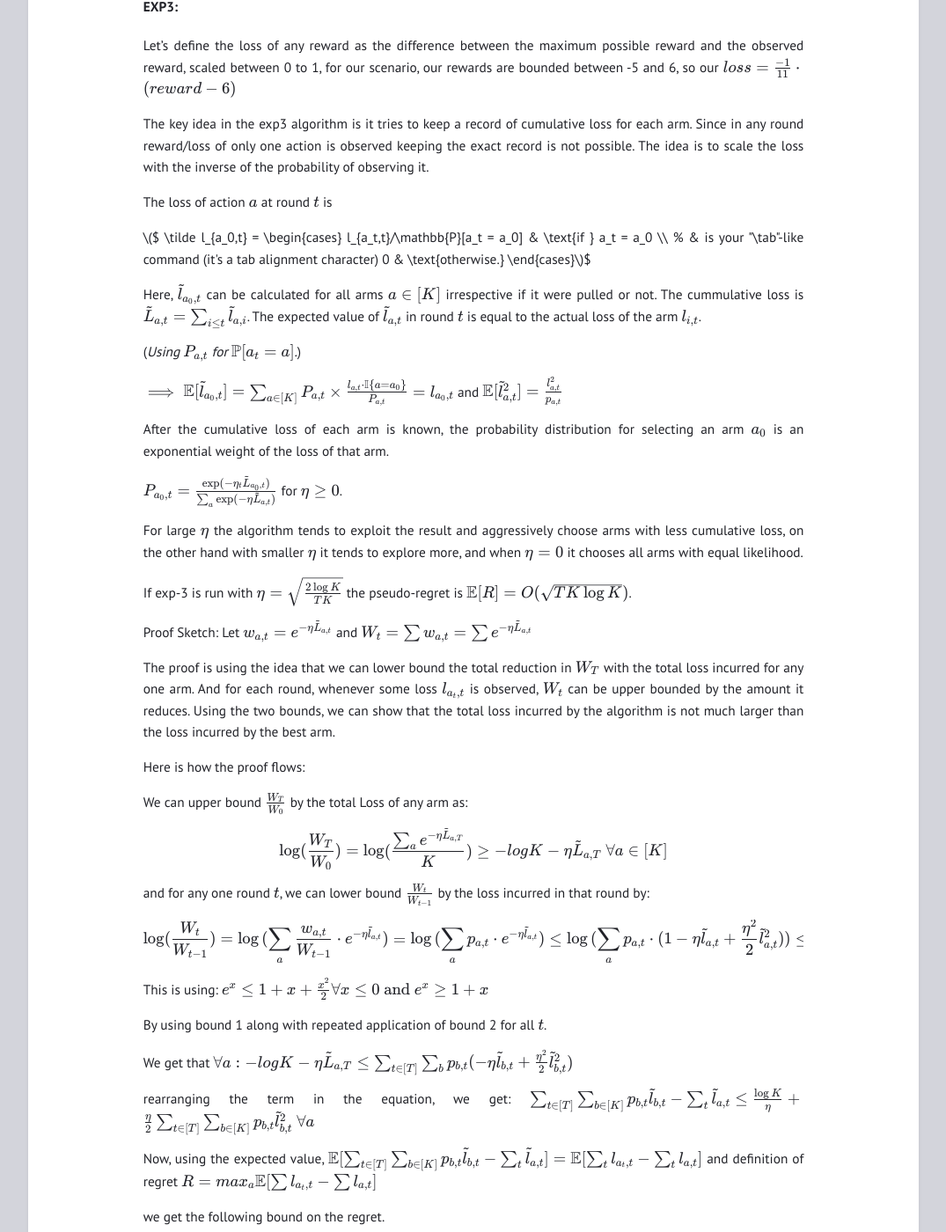
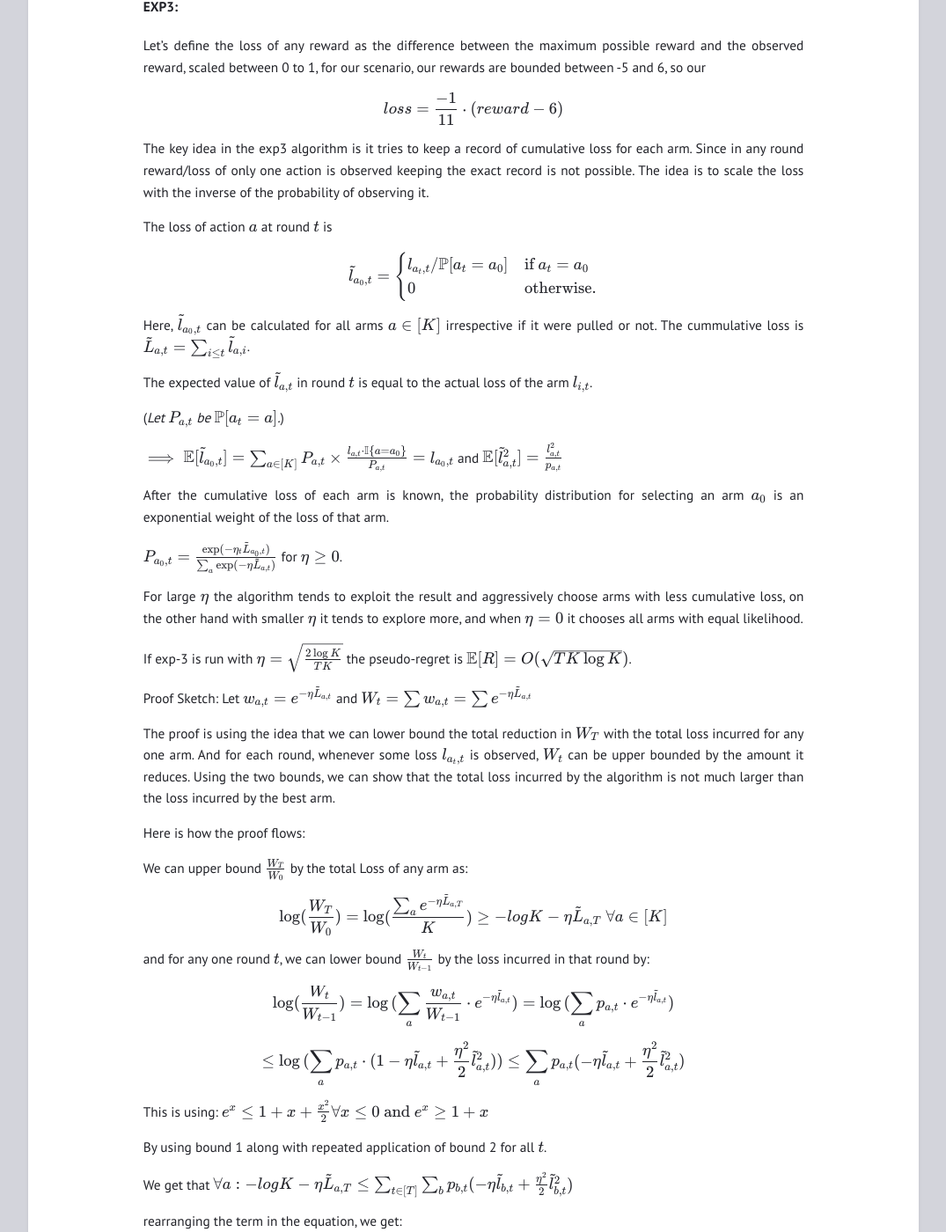
Before and after one commit to ayushbatra/ayushbatra.github.io, a Jekyll site: the page built from _posts/2023-01-03-multiarmedbandits.md, in a window 1280 px wide and 1400 px high, scrolled down 6605 px. Shown: the whole window at 88% size, without its empty margins (102-1177 px from the left). Built offline with Jekyll 4.4.1, drawn with Linux system fonts in a browser that asks for light colours; some of the changed text lies outside the part shown.

Commit message:
Update 2023-01-03-multiarmedbandits.md

```diff
--- a/_posts/2023-01-03-multiarmedbandits.md
+++ b/_posts/2023-01-03-multiarmedbandits.md
@@ -260,23 +260,27 @@ In adversarial bandits, pseudo-regret is defined as the deficit suffered from th
 $$E[R] = \max_{a\in[K]}\mathbb{E}\big[ \sum_{t\in[T]}X_{a,t} - \sum_{t\in[T]}X_{a_t,t} \big]$$
 
 #### EXP3:
-Let's define the loss of any reward as the difference between the maximum possible reward and the observed reward, scaled between 0 to 1, for our scenario, our rewards are bounded between -5 and 6, so our $$loss = \frac{-1}{11}\cdot(reward-6)$$
+Let's define the loss of any reward as the difference between the maximum possible reward and the observed reward, scaled between 0 to 1, for our scenario, our rewards are bounded between -5 and 6, so our
+
+$$loss = \frac{-1}{11}\cdot(reward-6)$$
 
 The key idea in the exp3 algorithm is it tries to keep a record of cumulative loss for each arm. Since in any round reward/loss of only one action is observed keeping the exact record is not possible. The idea is to scale the loss with the inverse of the probability of observing it.
 
 The loss of action $$a$$ at round $$t$$ is
 
-$$$
-\tilde l_{a_0,t} = \begin{cases}
+
+$$\tilde l_{a_0,t} = \begin{cases}
     l_{a_t,t}/\mathbb{P}[a_t = a_0] & \text{if } a_t = a_0 \\ % & is your "\tab"-like command (it's a tab alignment character)
     0 & \text{otherwise.}
-\end{cases}
-$$$
+\end{cases}$$
 
-Here, $$\tilde l_{a_0,t}$$ can be calculated for all arms $$a\in[K]$$ irrespective if it were pulled or not. The cummulative loss is $$\tilde L_{a,t} = \sum_{i\leq t}\tilde l_{a,i}$$.
+
+Here, $$\tilde l_{a_0,t}$$ can be calculated for all arms $$a\in[K]$$ irrespective if it were pulled or not.
+The cummulative loss is $$\tilde L_{a,t} = \sum_{i\leq t}\tilde l_{a,i}$$.
+
 The expected value of $$\tilde l_{a,t}$$ in round $$t$$ is equal to the actual loss of the arm $$l_{i,t}$$.
 
-(*Using $$P_{a,t}$$ for $$\mathbb{P}[a_t = a]$$.*)
+(*Let $$P_{a,t}$$ be $$\mathbb{P}[a_t = a]$$.*)
 
 $$\implies \mathbb{E}[ \tilde l_{a_0,t}] = \sum_{a\in[K]} P_{a,t} \times \frac{l_{a,t}\cdot \mathbb{I}\{a=a_0\}}{P_{a,t}} = l_{a_0,t}$$ and $$\mathbb E[\tilde l_{a,t}^2] = \frac{l_{a,t}^2}{p_{a,t}}$$
 
@@ -300,7 +304,9 @@ $$\log(\frac{W_T}{W_0}) = \log(\frac{\sum_a e^{-\eta \tilde L_{a,T}}}{K}) \geq -
 
 and for any one round $$t$$, we can lower bound $$\frac {W_t}{W_{t-1}}$$ by the loss incurred in that round by:
 
-$$\log(\frac{W_t}{W_{t-1}}) = \log{( \sum_a \frac{w_{a,t}}{W_{t-1}}\cdot e^{-\eta\tilde l_{a,t}}  )}=\log{( \sum_a p_{a,t}\cdot e^{-\eta\tilde l_{a,t}}  )} \leq \log{( \sum_a p_{a,t}\cdot (1-\eta\tilde l_{a,t}+\frac{\eta^2}{2}\tilde l_{a,t}^2)  )}\leq \sum_a p_{a,t}(-\eta\tilde l_{a,t}+\frac{\eta^2}{2}\tilde l_{a,t}^2)$$
+$$\log(\frac{W_t}{W_{t-1}}) = \log{( \sum_a \frac{w_{a,t}}{W_{t-1}}\cdot e^{-\eta\tilde l_{a,t}}  )}=\log{( \sum_a p_{a,t}\cdot e^{-\eta\tilde l_{a,t}}  )}$$
+
+$$\leq \log{( \sum_a p_{a,t}\cdot (1-\eta\tilde l_{a,t}+\frac{\eta^2}{2}\tilde l_{a,t}^2)  )}\leq \sum_a p_{a,t}(-\eta\tilde l_{a,t}+\frac{\eta^2}{2}\tilde l_{a,t}^2)$$
 
 This is using: $$e^x \leq 1+x+\frac{x^2}{2}\forall x \leq 0\text{ and }e^x \geq 1+x$$
 
@@ -308,9 +314,13 @@ By using bound 1 along with repeated application of bound 2 for all $$t$$.
 
 We get that  $$\forall a: -log K - \eta \tilde L_{a,T} \leq \sum_{t\in[T]}\sum_b p_{b,t}(-\eta\tilde l_{b,t}+\frac{\eta^2}{2}\tilde l_{b,t}^2)$$
 
-rearranging the term in the equation, we get: $$\sum_{t\in[T]}\sum_{b\in[K]}p_{b,t}\tilde l_{b,t} - \sum_t \tilde l_{a,t} \leq \frac{\log K}{\eta} + \frac{\eta}{2}\sum_{t\in[T]}\sum_{b\in[K]}p_{b,t}\tilde l_{b,t}^2\text{  } \forall a$$
+rearranging the term in the equation, we get:
 
-Now, using the expected value, $$\mathbb E[\sum_{t\in[T]}\sum_{b\in[K]}p_{b,t}\tilde l_{b,t} - \sum_t \tilde l_{a,t}] = \mathbb E[\sum_t l_{a_t,t} - \sum_t l_{a,t}]$$ and definition of regret $$R = max_a\mathbb E[\sum l_{a_t,t} - \sum l_{a,t}]$$
+$$\sum_{t\in[T]}\sum_{b\in[K]}p_{b,t}\tilde l_{b,t} - \sum_t \tilde l_{a,t} \leq \frac{\log K}{\eta} + \frac{\eta}{2}\sum_{t\in[T]}\sum_{b\in[K]}p_{b,t}\tilde l_{b,t}^2\text{  } \forall a$$
+
+Now, using the expected value,
+
+$$\mathbb E[\sum_{t\in[T]}\sum_{b\in[K]}p_{b,t}\tilde l_{b,t} - \sum_t \tilde l_{a,t}] = \mathbb E[\sum_t l_{a_t,t} - \sum_t l_{a,t}]$$ and definition of regret $$R = max_a\mathbb E[\sum l_{a_t,t} - \sum l_{a,t}]$$
 
 we get the following bound on the regret.
 
```
Also changed, not shown: other parts of _posts/2023-01-03-multiarmedbandits.md (+11 -8 lines).
